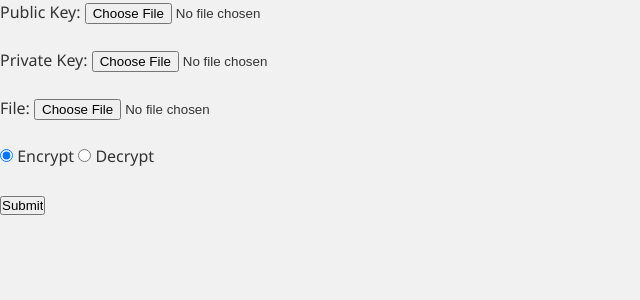
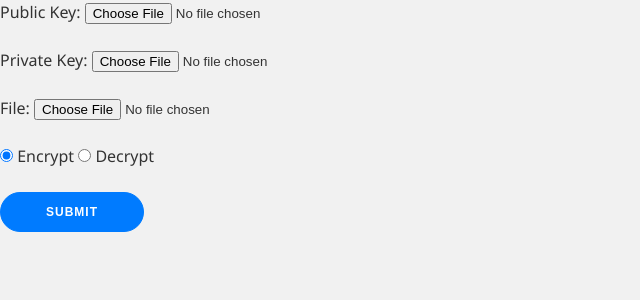
Before and after one commit to Shreya-bansall/CSM_Project, a Flask app: page / in a window 1280 px wide. Shown: the part 80-380 px from the top of the page, without its empty margins (0-640 px from the left). Run offline with Flask 2, Linux system fonts and the light colour scheme.

Commit message:
index.html

```diff
--- a/templates/index.html
+++ b/templates/index.html
@@ -26,7 +26,7 @@
         <input type="radio" id="decryptRadio" name="action" value="decrypt">
         <label for="decryptRadio">Decrypt</label>
         <br><br>
-        <input type="submit" value="Submit">
+        <input class="button" type="submit" value="Submit">
       </form>
 </body>
 </html>
```
